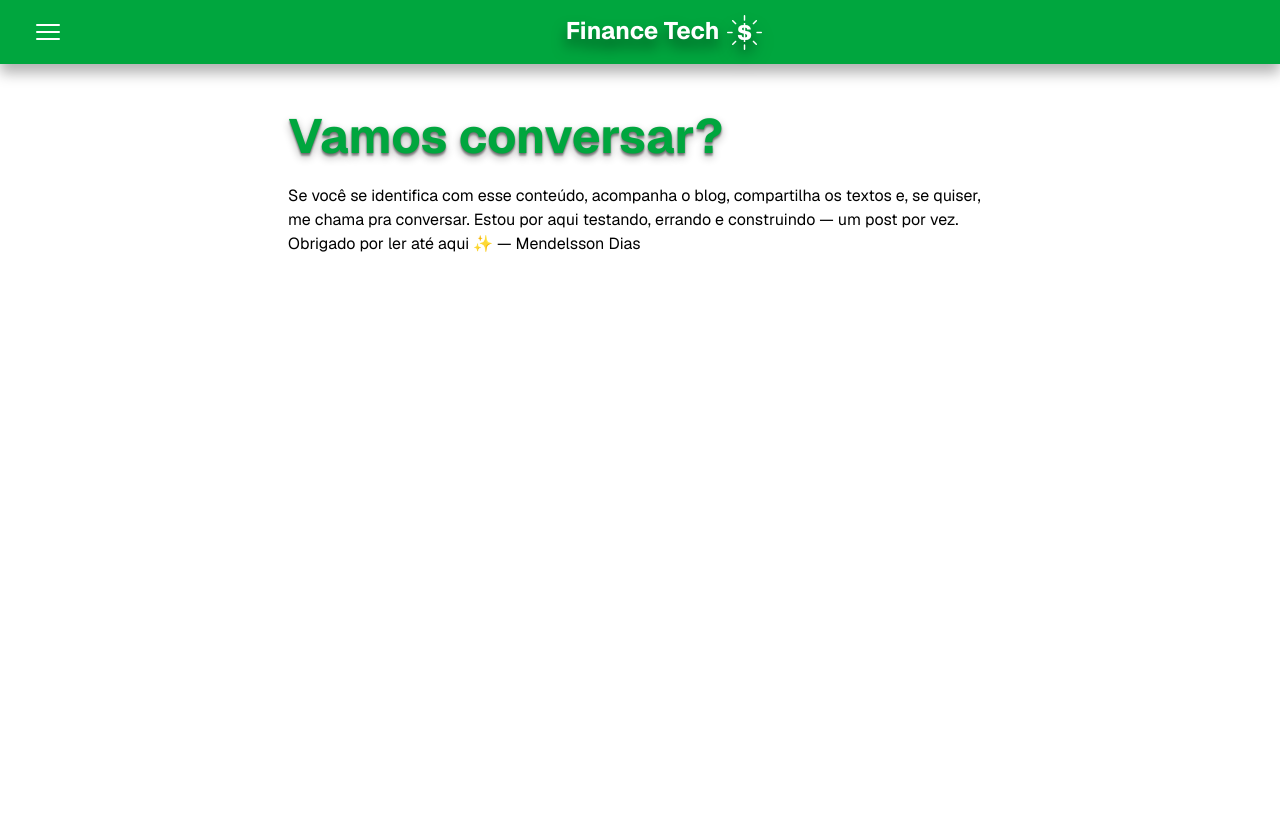
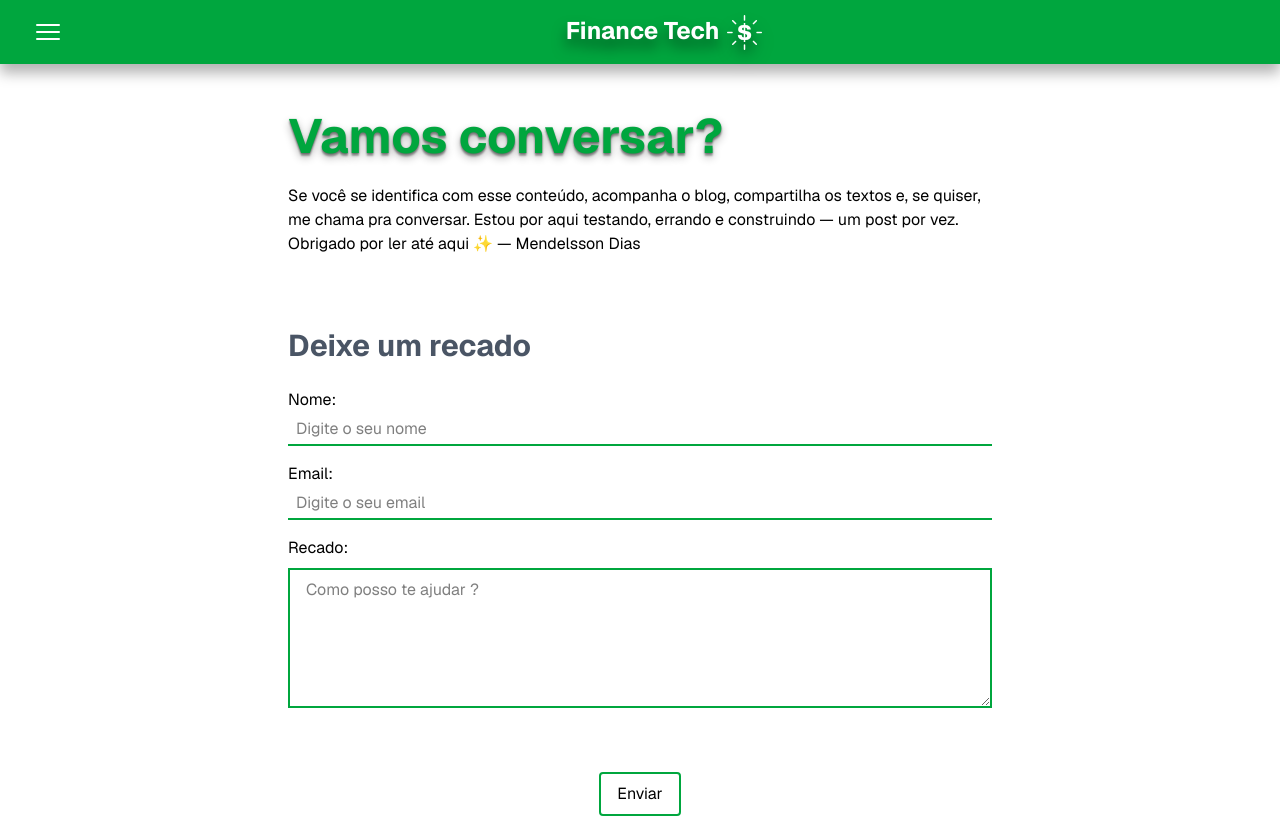
Before and after one commit to diasmendelsson/finance_tech, a Next.js app: page /contato in a window 1280 px wide. Shown: the top 818 px of the page. Built offline with nearby package versions, Linux system fonts and the light colour scheme.

Commit message:
Adicionado form Contato

```diff
--- a/app/(menu)/contato/page.jsx
+++ b/app/(menu)/contato/page.jsx
@@ -1,7 +1,9 @@
+import ContatoForm from "@/components/ContatoForm";
+
 export default function Contato(){
     return(
-        <main className="font-[family-name:var(--font-geist-sans)] mb-2 pt-6 h-screen">
-            <section  className="max-w-screen-md mx-auto px-4 sm:px-6 md:px-8 mb-4 pt-6">
+        <main className="font-[family-name:var(--font-geist-sans)] mb-2 pt-6">
+            <section   className="max-w-screen-md mx-auto px-4 sm:px-6 md:px-8 mb-4 pt-6">
                 <h2 className="text-green-600 mb-6 text-2xl md:text-4xl lg:text-5xl  font-bold text-3xl text-shadow-lg/30">Vamos conversar?</h2>
                 <p className="text-left md:text-base text-sm ">
                     Se você se identifica com esse conteúdo, acompanha o blog, compartilha
@@ -10,6 +12,8 @@ export default function Contato(){
                     até aqui ✨ — Mendelsson Dias
                 </p>
             </section>
+
+        <ContatoForm />
         </main>
     )
 }
--- a/app/layout.jsx
+++ b/app/layout.jsx
@@ -26,11 +26,11 @@ export default function RootLayout({ children }) {
         <meta name="viewport" content="width=device-width, initial-scale=1.0" />
         <meta name="google-adsense-account" content="ca-pub-2289974198906686" />
         <script async src="https://pagead2.googlesyndication.com/pagead/js/adsbygoogle.js?client=ca-pub-2289974198906686"
-         crossorigin="anonymous">
+         crossOrigin="anonymous">
         </script>
       </head>
 
-      <body className={`${geistSans.variable} ${geistMono.variable} antialiased  `}>
+      <body className={`${geistSans.variable} ${geistMono.variable} antialiased  min-h-screen flex flex-col`}>
         <Header />
 
         {children}
--- a/app/posts/publicacoes/[slug]/page.jsx
+++ b/app/posts/publicacoes/[slug]/page.jsx
@@ -1,4 +1,3 @@
-export const dynamic = 'force-dynamic';
 
 import Image from "next/image";
 import pool from '@/lib/db';
@@ -11,12 +10,28 @@ export async function generateMetadata({ params}) {
   const res = await pool.query('SELECT * FROM publicacoes WHERE slug = $1', [slug]);
   const postRaw = res.rows[0];
 
-
   const post = {
     ...postRaw,
     createdatFormatted: new Date(postRaw.createdat).toLocaleDateString('pt-BR'),
     updateatFormatted: new Date(postRaw.updateat).toLocaleDateString('pt-BR'),
 
+  };
+
+  return {
+    title: post.title,
+    description: post.excerpt || post.content.slice(0, 150),
+    openGraph: {
+      title: post.title,
+      description: post.excerpt || post.content.slice(0, 150),
+      url: `http://localhost:3000/posts/publicacoes/${post.slug}`,
+      siteName: 'FinanceTech',
+      type: 'article',
+    },
+    twitter: {
+      card: 'summary_large_image',
+      title: post.title,
+      description: post.excerpt || post.content.slice(0, 150),
+    },
   };
 }
 // Página em si
@@ -35,8 +50,6 @@ export default async function PostPage({ params}) {
     updateatFormatted: new Date(postRaw.updateat).toLocaleDateString('pt-BR'),
 
   };
-
-
 
   return (
 
--- /dev/null
+++ b/components/ContatoForm.jsx
@@ -0,0 +1,68 @@
+'use client'
+
+import contato from '@/lib/contato';
+import { useActionState, useState } from 'react';
+
+const initialState = {
+    message: '',
+}
+
+export default function Contato(){
+
+    const [state, action, isPending] = useActionState(contato, initialState);
+
+    return (
+
+     <section className="mt-12 max-w-screen-md mx-auto px-4 sm:px-6 md:px-8 mb-4 pt-6 overflow-hidden">
+
+
+       <form className="  overflow-hidden " action={action}>
+
+         <h1 className="text-gray-600 md:text-3xl font-bold mb-6">Deixe um recado</h1>
+
+           <div className="flex flex-col mb-4">
+             <label className=" md:text-base text-sm" htmlFor="nome">Nome:</label>
+             <input className='h-8  px-2 outline-none' type="text" name="nome" required placeholder='Digite o seu nome' />
+             <div className='border-b-2  border-green-600'></div>
+           </div>
+
+           <div className="flex flex-col mb-4">
+             <label  className=" md:text-base text-sm" htmlFor="email">Email:</label>
+             <input className='h-8 px-2 outline-none' type="email" name="email" required placeholder='Digite o seu email' />
+             <div className=' border-b-2  border-green-600'></div>
+           </div>
+
+           <div className="flex flex-col mb-12 gap-2">
+             <label  className=" md:text-base text-sm" htmlFor="mensagem">Recado:</label>
+             <textarea className=" border-2  border-green-600 px-4 py-2 outline-none" type="text"  name="mensagem"   rows={5}  placeholder='Como posso te ajudar ?' />
+           </div>
+
+           <div className=' flex justify-center mb-4'>
+             { state.message && (
+              <p className={state.error ? "text-red-600" : "text-green-600"}>
+                {state.message}
+              </p>
+            )}
+           </div>
+
+           <div className='flex items-center justify-center'>
+              <button
+                className="flex items-center cursor-pointer relative px-4 py-2 border-2 border-green-600  rounded hover:border-green-700"
+
+                >
+                {isPending ? (
+                  <div className="inline-block w-5  h-5 border-2 border-green-600 border-t-transparent rounded-full animate-spin" />
+                ) : (
+                  'Enviar'
+                )}
+              </button>
+          </div>
+
+
+        </form>
+
+
+
+     </section>
+    )
+}
--- /dev/null
+++ b/lib/contato.js
@@ -0,0 +1,38 @@
+'use server'
+import poolContato from "./dbContato";
+
+
+export default async function contato(prevState, formData){
+
+    const nome = formData.get('nome');
+    const email = formData.get('email');
+    const mensagem = formData.get('mensagem');
+
+    const dados = {
+        nome,
+        email,
+        mensagem,
+    }
+
+    console.log(dados);
+
+    try {
+        await poolContato.query(
+            'INSERT INTO contato_blog (nome, email, mensagem) VALUES ($1, $2, $3)',
+             [nome, email, mensagem]
+        )
+
+        return{
+            error: false,
+            message: 'Mensagem enviada com sucesso!',
+        }
+    } catch (error) {
+         console.error('Erro ao enviar mensagem:', error)
+        return {
+            error: true,
+            message: 'Desculpe, algo não saiu certo',
+        }
+    }
+
+
+}
--- /dev/null
+++ b/lib/dbContato.js
@@ -0,0 +1,22 @@
+import pg from 'pg';
+import { Pool } from 'pg';
+
+// Configuração da conexão com o banco de dados PostgreSQL
+
+const globalForContato = globalThis;
+
+let poolContato;
+
+if (!globalForContato.pgPoolContato) {
+  globalForContato.pgPoolContato = new Pool({
+    user: process.env.AUTH_DB_USER,
+    host: process.env.AUTH_DB_HOST,
+    database: process.env.AUTH_DB_NAME,
+    password: process.env.AUTH_DB_PASSWORD,
+    port: process.env.AUTH_DB_PORT,
+  });
+}
+
+poolContato = globalForContato.pgPoolContato;
+
+export default poolContato;
--- a/pedaco.js
+++ /dev/null
@@ -1,24 +0,0 @@
-// Gera o título da aba
-export async function generateMetadata({ params }) {
-
-    const res = await pool.query('SELECT * FROM publicacoes WHERE slug = $1', [params.slug]);
-    const post = res.rows[0];
-  }
-
-  // ⚙️ PRÉ-RENDERIZAÇÃO DOS SLUGS AQUI:
-  export async function generateStaticParams() {
-    const res = await pool.query('SELECT slug FROM publicacoes');
-    const posts = res.rows;
-
-    return posts.map((post) => ({
-      slug: post.slug,
-    }));
-  }
-
-  // Página em si
-  export default async function PostPage({ params }) {
-
-    const res = await pool.query('SELECT * FROM publicacoes WHERE slug = $1', [params.slug]);
-    const post = res.rows[0];
-
-    const subtituloIndices = [5, 8];}
```
